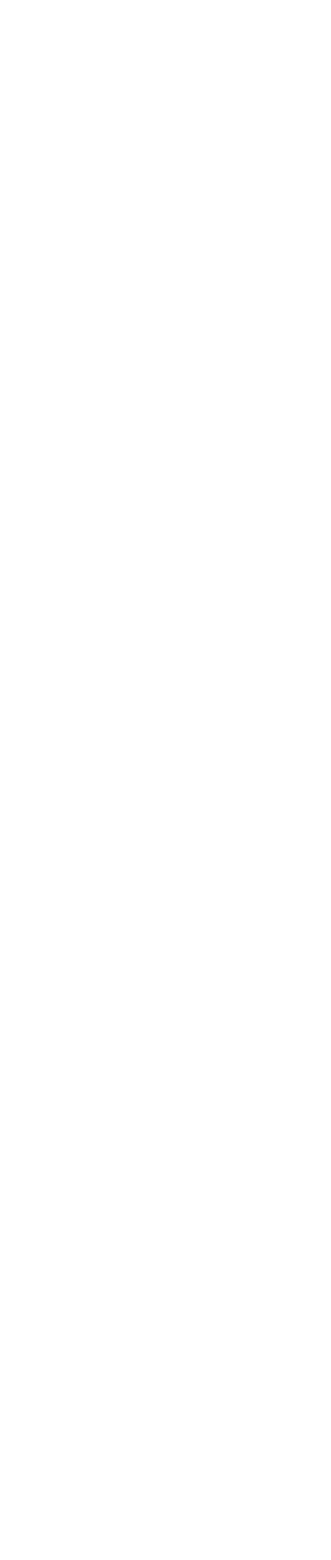
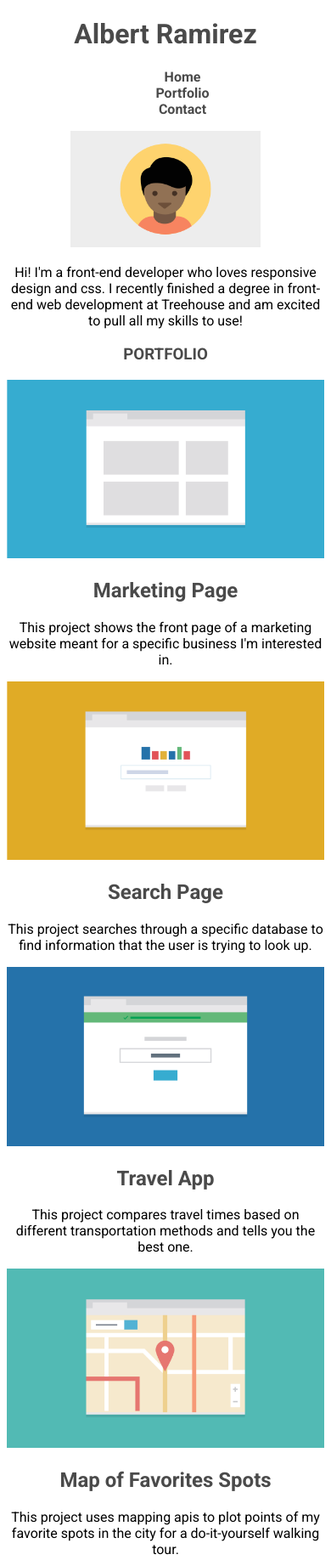
Before and after one commit to dogillo/techdegree-project-2, a plain HTML site: page index.html in a window 390 px wide. Shown: the top 1836 px of the page at 85% size. Before the commit the page ends 844 px from the top, so only its background shows below. Drawn offline with Linux system fonts and the light colour scheme.

Commit message:
Mobile First Layout

```diff
--- a/css/styles.css
+++ b/css/styles.css
@@ -0,0 +1,25 @@
+* {
+  font-family: 'Roboto', sans-serif;
+  text-align: center;
+  padding: auto 10px;
+}
+
+img {
+  max-width: 100%;
+}
+
+h1,
+h2,
+h3,
+.nav li {
+  color: #4a4a4a;
+}
+
+li {
+  list-style: none;
+  font-weight: 600;
+}
+
+.portfolio-pic {
+  max-width: 60%;
+}
--- a/index.html
+++ b/index.html
@@ -5,9 +5,79 @@
   <meta name="viewport" content="width=device-width, initial-scale=1.0">
   <meta http-equiv="X-UA-Compatible" content="ie=edge">
   <link rel="stylesheet" href="css/styles.css">
+  <link href="https://fonts.googleapis.com/css?family=Roboto:400,500,700&display=swap" rel="stylesheet">
   <title>Document</title>
 </head>
 <body>
+  <h1>Albert Ramirez</h1>
+  <nav class="nav">
+    <ul>
+      <li class="home">Home</li>
+      <li>Portfolio</li>
+      <li>Contact</li>
+    </ul>
+  </nav>
+
+
+  <img class="portfolio-pic" src="images/responsive-layout-profile.png" alt="porfolio pic">
+
+  <div class="intro">
+    <p>Hi! I'm a front-end developer who loves responsive design and css. I recently finished a degree in front-end web development at Treehouse and am excited to pull all my skills to use!</p>
+  </div>
+
+  <h3>PORTFOLIO</h3>
+
+  <div>
+    <img src="images/portfolio-1.png" alt="portfolio image">
+    <h2>Marketing Page</h2>
+    <p>This project shows the front page of a marketing website meant for a specific business I'm interested in.</p>
+  </div>
+
+  <div>
+    <img src="images/portfolio-2.png" alt="search page image">
+    <h2>Search Page</h2>
+    <p>This project searches through a specific database to find information that the user is trying to look up.</p>
+  </div>
+
+  <div>
+    <img src="images/portfolio-3.png" alt="travel app image">
+    <h2>Travel App</h2>
+    <p>This project compares travel times based on different transportation methods and tells you the best one.</p>
+  </div>
+
+  <div>
+    <img src="images/portfolio-4.png" alt="map image">
+    <h2>Map of Favorites Spots</h2>
+    <p>This project uses mapping apis to plot points of my favorite spots in the city for a do-it-yourself walking tour.
+    </p>
+  </div>
+
+  <div>
+    <img src="images/portfolio-5.png" alt="galary image">
+    <h2>Photo Gallery</h2>
+    <p>This project shows pictures form a recent trip to the viewer and allows them to easily navigate through photos.</p>
+  </div>
+
+  <div>
+    <img src="images/portfolio-6.png" alt="calculator image">
+    <h2>Calculator</h2>
+    <p>Someone can enter in the numbers they want, and press the big blue button and get the result.</p>
+  </div>
+
+  <footer>
+    <h3>CONTACT</h3>
+    <p>If you're interested in chatting or want more information about what I've been working on , I'd love to hear from you!</p>
+
+    <p>Phone +1 (111) 555-1234</p>
+
+    <p> Email email@yoursite.com</p>
+  </footer>
+
+  <div>
+    <p>Student Name</p>
+    <p>BACK TO TOP</p>
+  </div>
+
 
 </body>
 </html>
```
Also changed, not shown: responsive-website_desktop1024.png (added), responsive-website_mobile320.png (added), responsive-website_tablet768.png (added), 1 other file.
